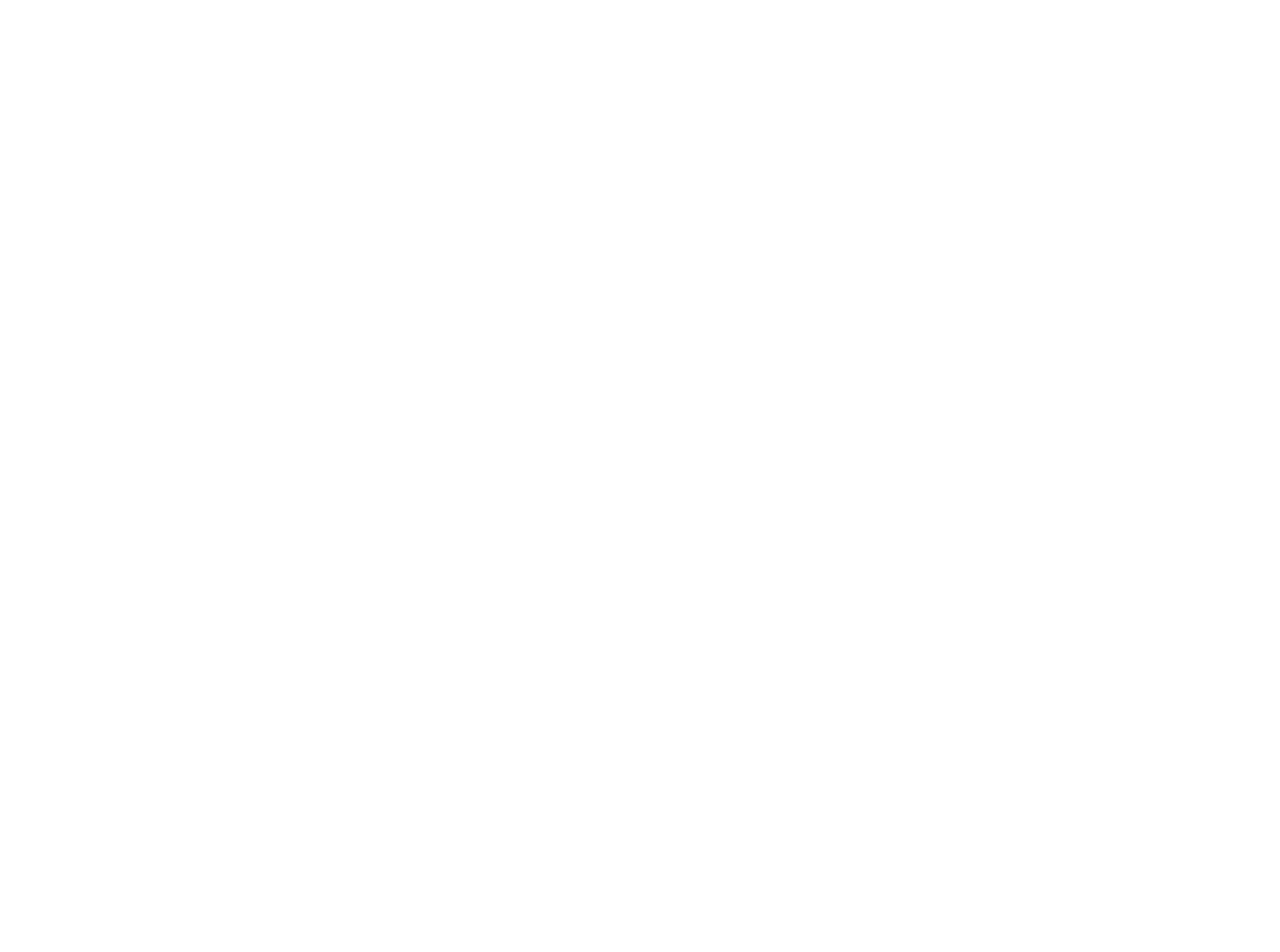
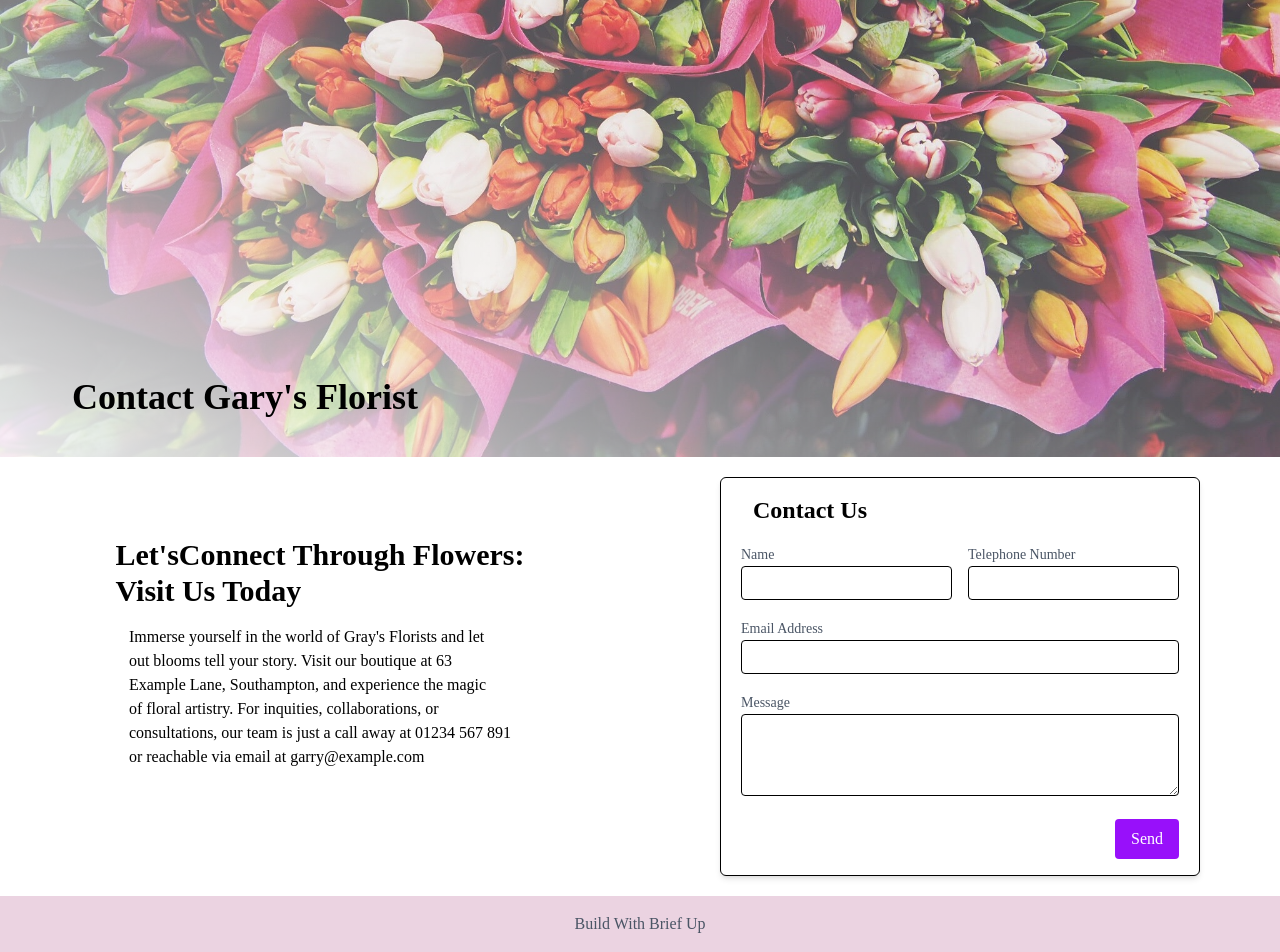
Before and after one commit to sauzanfaza/Garrys-Florists, a React (Vite) app: page /contact in a window 1280 px wide. Before the commit this address had no page. Shown: the part 265-1217 px from the top of the page. Before the commit the page ends 800 px from the top, so only its background shows below. Built offline with nearby package versions, Linux system fonts and the light colour scheme.

Commit message:
cretae contact page

```diff
--- a/index.html
+++ b/index.html
@@ -2,9 +2,9 @@
 <html lang="en">
   <head>
     <meta charset="UTF-8" />
-    <link rel="icon" type="image/svg+xml" href="/vite.svg" />
+    <link rel="icon" type="image/svg+xml" href="./public/assets/logo.png" />
     <meta name="viewport" content="width=device-width, initial-scale=1.0" />
-    <title>garrys-florist</title>
+    <title>Garry's Florists</title>
   </head>
   <body>
     <div id="root"></div>
--- a/src/App.jsx
+++ b/src/App.jsx
@@ -1,5 +1,6 @@
 import Home from "./pages/Home"
 import About from "./pages/About"
+import Contact from "./pages/Contact"
 import { Routes, Route } from "react-router-dom"
 
 export default function App() {
@@ -7,6 +8,7 @@
     <Routes>
       <Route path="/" element={<Home />} />
       <Route path="/about" element={<About />} />
+      <Route path="/contact" element={<Contact />}/>
     </Routes>
   )
 }
--- a/src/components/Navbar.jsx
+++ b/src/components/Navbar.jsx
@@ -13,7 +13,7 @@
                 <Link to="/about">
                 <div className="cursor-pointer text-[#B95E82] hover:text-[#6B3F69]">About</div>
                 </Link>
-                <Link>
+                <Link to="/contact">
                 <div className="cursor-pointer text-[#B95E82] hover:text-[#6B3F69]">Contact Us</div>
                 </Link>
             </div>
--- /dev/null
+++ b/src/pages/Contact.jsx
@@ -0,0 +1,95 @@
+import Navbar from "../components/Navbar"
+import Footer from "../components/Footer"
+
+export default function Contact() {
+    return(
+        <>
+        <Navbar />
+        <section className="relative mx-auto h-[80vh]">
+            <img src="./assets/contact-hero.jpg" alt="contact-hero"
+                className="w-full h-full object-cover object-center"
+            />
+            <div className="absolute inset-0 bg-gradient-to-tr from-white/90 via-white/20 to-transparent"></div>
+            <div className="absolute inset-0 flex flex-col justify-end px-12 py-10">
+            <h1 className="text-black text-4xl font-bold px-6">Contact Gary's Florist</h1>
+            </div>
+        </section>
+        <div className="grid grid-cols-2 h-full gap-0">
+            <div className="flex flex-col items-center px-10 py-20 text-left">
+                <h1 className="font-bold text-3xl">
+                    Let'sConnect Through Flowers: <br />
+                    Visit Us Today
+                </h1>
+                <p className="my-4">
+                    Immerse yourself in the world of Gray's Florists and let <br />
+                    out blooms tell your story. Visit our boutique at 63 <br />
+                    Example Lane, Southampton, and experience the magic <br />
+                    of floral artistry. For inquities, collaborations, or <br />
+                    consultations, our team is just a call away at 01234 567 891 <br />
+                    or reachable via email at garry@example.com
+                </p>
+            </div>
+            <div className="flex justify-end my-5 mx-20">
+                <div className="bg-white border rounded-md shadow-md w-150">
+                <h1 className="px-8 py-4 font-bold text-2xl">Contact Us</h1>
+
+            <div className="px-5">
+                {/* form */}
+          <form className="space-y-4">
+            {/* row 1 */}
+            <div className="grid grid-cols-2 gap-4">
+              <div>
+                <label className="text-sm text-gray-600">Name</label>
+                <input
+                  type="text"
+                  className="w-full border rounded-sm px-2 py-1 outline-none focus:ring-2 focus:ring-purple-400"
+                />
+              </div>
+
+              <div>
+                <label className="text-sm text-gray-600">
+                  Telephone Number
+                </label>
+                <input
+                  type="text"
+                  className="w-full border rounded-sm px-2 py-1 outline-none focus:ring-2 focus:ring-purple-400"
+                />
+              </div>
+            </div>
+
+            {/* email */}
+            <div>
+              <label className="text-sm text-gray-600">Email Address</label>
+              <input
+                type="email"
+                className="w-full border rounded-sm px-2 py-1 outline-none focus:ring-2 focus:ring-purple-400"
+              />
+            </div>
+
+            {/* message */}
+            <div>
+              <label className="text-sm text-gray-600">Message</label>
+              <textarea
+                rows="3"
+                className="w-full border rounded-sm px-2 py-1 outline-none focus:ring-2 focus:ring-purple-400"
+              />
+            </div>
+
+            {/* button */}
+            <div className="flex justify-end">
+              <button
+                type="submit"
+                className="bg-purple-600 text-white px-4 py-2 mb-4 rounded-sm hover:bg-purple-700 transition"
+              >
+                Send
+              </button>
+            </div>
+          </form>
+            </div>
+                </div>
+            </div>
+        </div>
+        <Footer />
+        </>
+    )
+}
```
